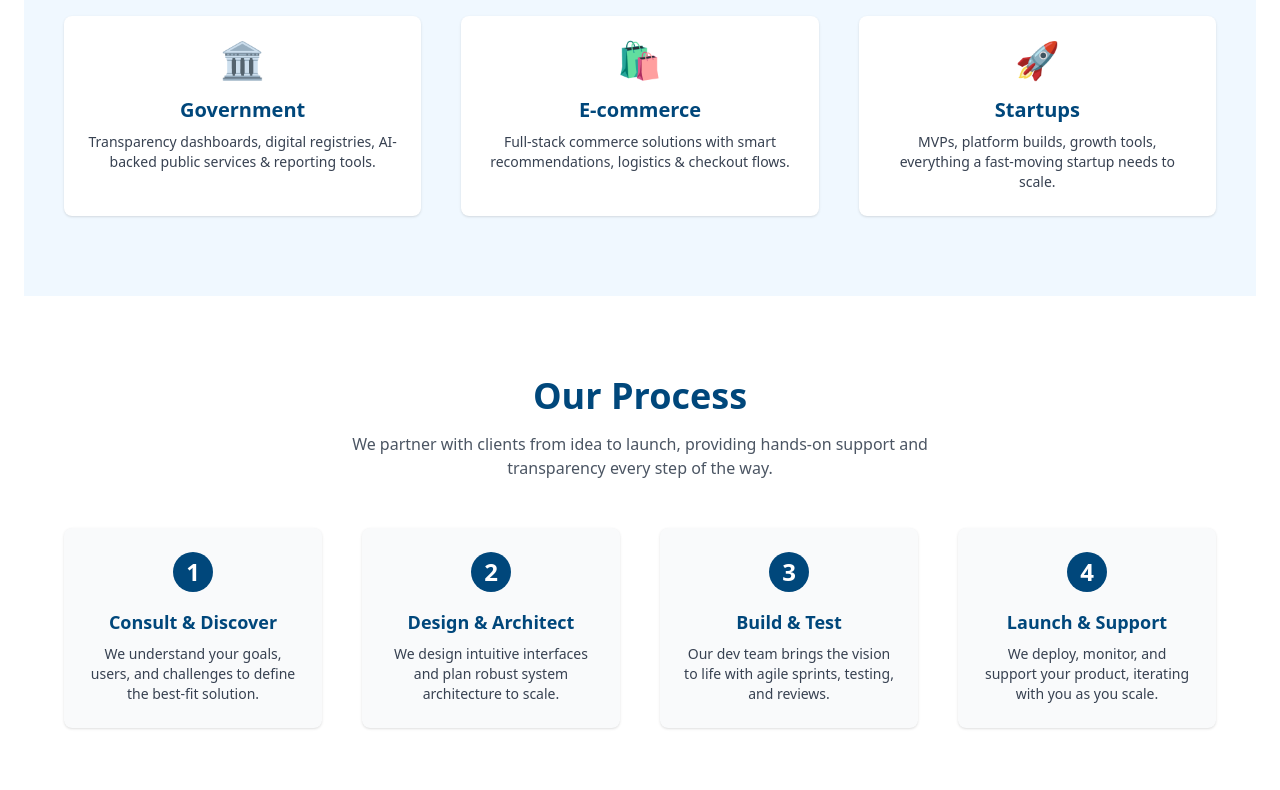
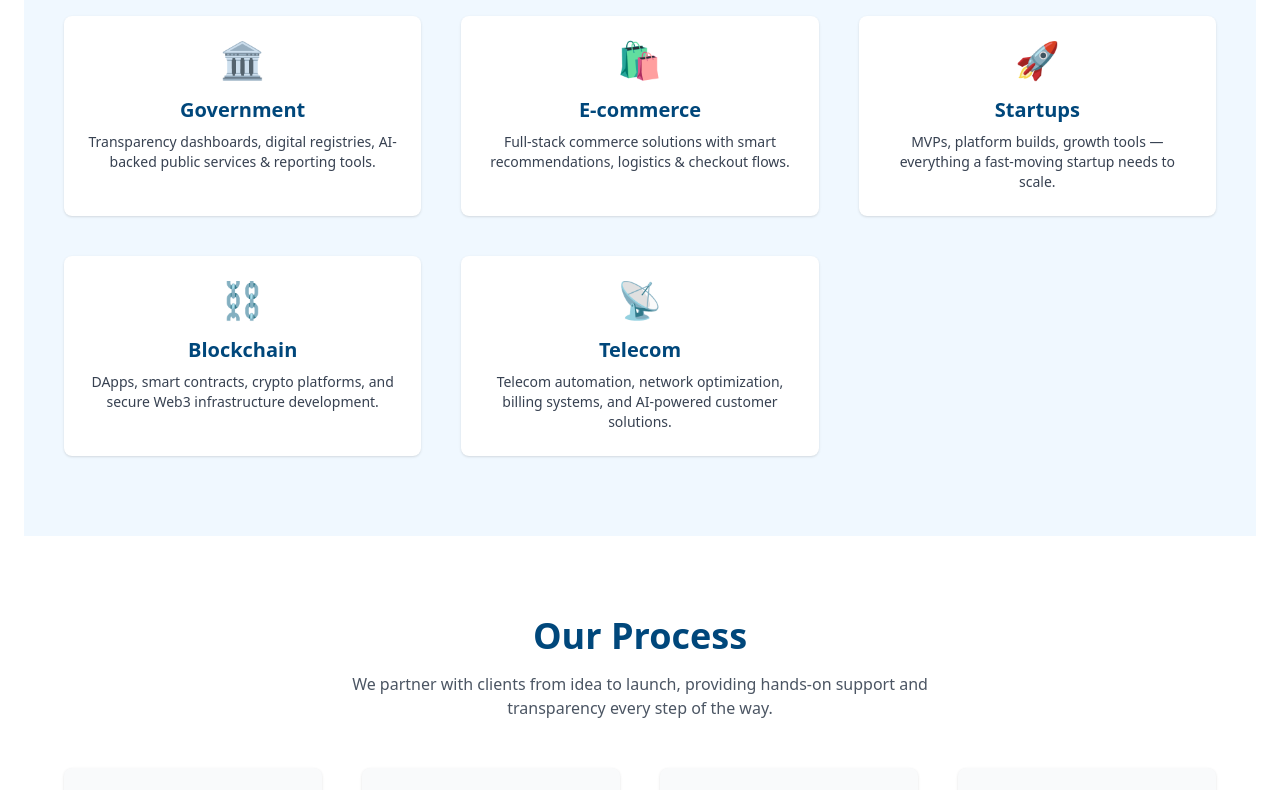
Before and after one commit to Ademolah/Binary-Web, a React (Create React App) app: page / in a window 1280 px wide. Shown: the part 1820-2610 px from the top of the page. Built offline with nearby package versions, Linux system fonts and the light colour scheme.

Commit message:
updated industries we servr

```diff
--- a/src/pages/Home.jsx
+++ b/src/pages/Home.jsx
@@ -90,6 +90,7 @@ const Home = () => {
     </p>
 
     <div className="grid gap-10 grid-cols-1 sm:grid-cols-2 md:grid-cols-3">
+      {/* Fintech */}
       <div className="bg-white p-6 rounded-lg shadow hover:shadow-lg transition-all">
         <div className="text-4xl mb-4">💰</div>
         <h3 className="text-xl font-semibold text-[#00477B]">Fintech</h3>
@@ -98,6 +99,7 @@ const Home = () => {
         </p>
       </div>
 
+      {/* Healthcare */}
       <div className="bg-white p-6 rounded-lg shadow hover:shadow-lg transition-all">
         <div className="text-4xl mb-4">🏥</div>
         <h3 className="text-xl font-semibold text-[#00477B]">Healthcare</h3>
@@ -106,6 +108,7 @@ const Home = () => {
         </p>
       </div>
 
+      {/* Education */}
       <div className="bg-white p-6 rounded-lg shadow hover:shadow-lg transition-all">
         <div className="text-4xl mb-4">🎓</div>
         <h3 className="text-xl font-semibold text-[#00477B]">Education</h3>
@@ -114,6 +117,7 @@ const Home = () => {
         </p>
       </div>
 
+      {/* Government */}
       <div className="bg-white p-6 rounded-lg shadow hover:shadow-lg transition-all">
         <div className="text-4xl mb-4">🏛️</div>
         <h3 className="text-xl font-semibold text-[#00477B]">Government</h3>
@@ -122,6 +126,7 @@ const Home = () => {
         </p>
       </div>
 
+      {/* E-commerce */}
       <div className="bg-white p-6 rounded-lg shadow hover:shadow-lg transition-all">
         <div className="text-4xl mb-4">🛍️</div>
         <h3 className="text-xl font-semibold text-[#00477B]">E-commerce</h3>
@@ -130,16 +135,36 @@ const Home = () => {
         </p>
       </div>
 
+      {/* Startups */}
       <div className="bg-white p-6 rounded-lg shadow hover:shadow-lg transition-all">
         <div className="text-4xl mb-4">🚀</div>
         <h3 className="text-xl font-semibold text-[#00477B]">Startups</h3>
         <p className="text-sm mt-2 text-gray-700">
-                MVPs, platform builds, growth tools, everything a fast-moving startup needs to scale.
+          MVPs, platform builds, growth tools — everything a fast-moving startup needs to scale.
+        </p>
+      </div>
+
+      {/* Blockchain */}
+      <div className="bg-white p-6 rounded-lg shadow hover:shadow-lg transition-all">
+        <div className="text-4xl mb-4">⛓️</div>
+        <h3 className="text-xl font-semibold text-[#00477B]">Blockchain</h3>
+        <p className="text-sm mt-2 text-gray-700">
+          DApps, smart contracts, crypto platforms, and secure Web3 infrastructure development.
+        </p>
+      </div>
+
+      {/* Telecom */}
+      <div className="bg-white p-6 rounded-lg shadow hover:shadow-lg transition-all">
+        <div className="text-4xl mb-4">📡</div>
+        <h3 className="text-xl font-semibold text-[#00477B]">Telecom</h3>
+        <p className="text-sm mt-2 text-gray-700">
+          Telecom automation, network optimization, billing systems, and AI-powered customer solutions.
         </p>
       </div>
     </div>
   </div>
 </section>
+
                     {/* Our Process Section */}
             <section className="bg-white py-20 px-6 text-gray-800">
             <div className="max-w-6xl mx-auto text-center">
```
Lines whose indentation alone changed are shown as unchanged.
